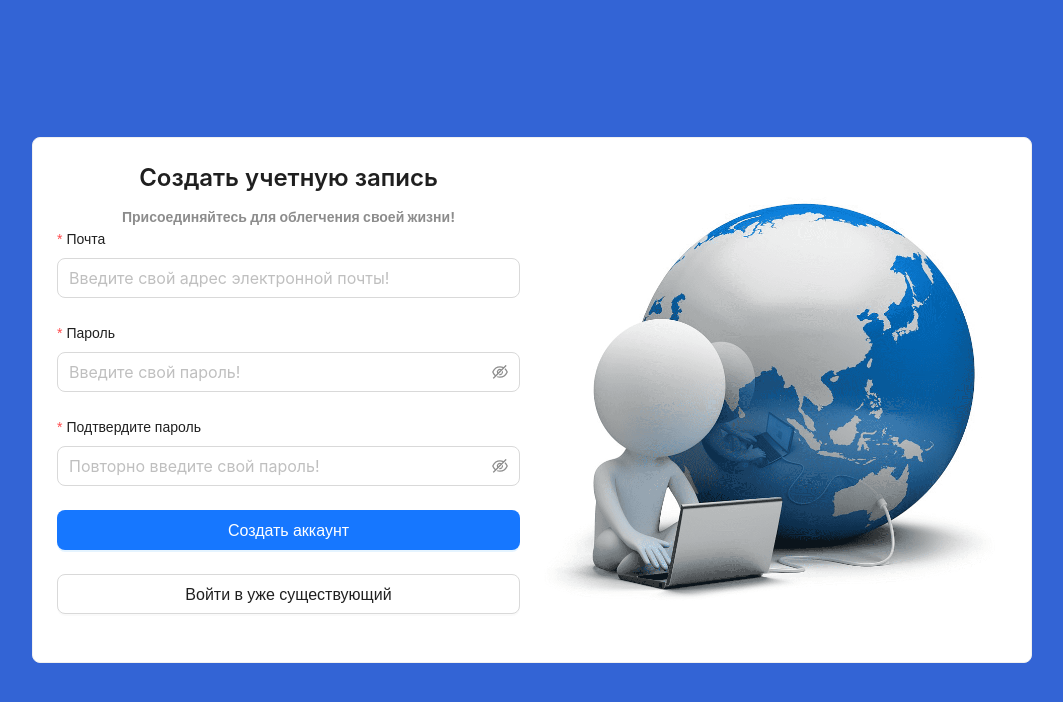
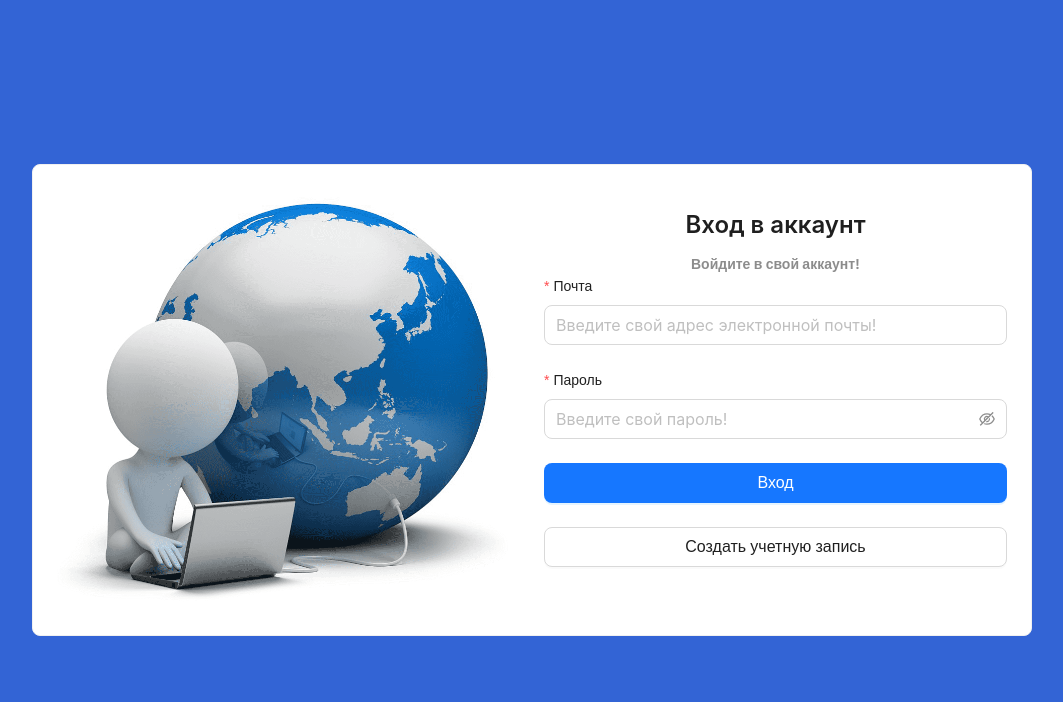
Before and after one commit to j0nt0n/fullstack_jwt_bcrypt_auth, a React (Vite) app in the folder client/: page / in a window 1280 px wide. Shown: the top 702 px of the page, without its empty margins (108-1171 px from the left). Built offline with nearby package versions, Linux system fonts and the light colour scheme.

Commit message:
fix routing

```diff
--- a/client/src/App.jsx
+++ b/client/src/App.jsx
@@ -15,13 +15,13 @@ const App = () => {
   return (
     <Router>
       <Routes>
-        <Route
+      <Route
           path='/'
-          element={!isAuthenticated ? <Register /> : <Navigate to='/dashboard' />}
+          element={!isAuthenticated ? <Login /> : <Navigate to='/dashboard' />}
         />
         <Route
-          path='/login'
-          element={!isAuthenticated ? <Login /> : <Navigate to='/dashboard' />}
+          path='/signup'
+          element={!isAuthenticated ? <Register /> : <Navigate to='/reginfo' />}
         />
         <Route
           path='/reginfo'
--- a/client/src/auth/Login.jsx
+++ b/client/src/auth/Login.jsx
@@ -82,7 +82,7 @@ const Login = () => {
               </Button>
             </Form.Item>
             <Form.Item>
-              <Link to="/">
+              <Link to="/signup">
                 <Button size="large" className="btn">
                   Создать учетную запись
                 </Button>
```
